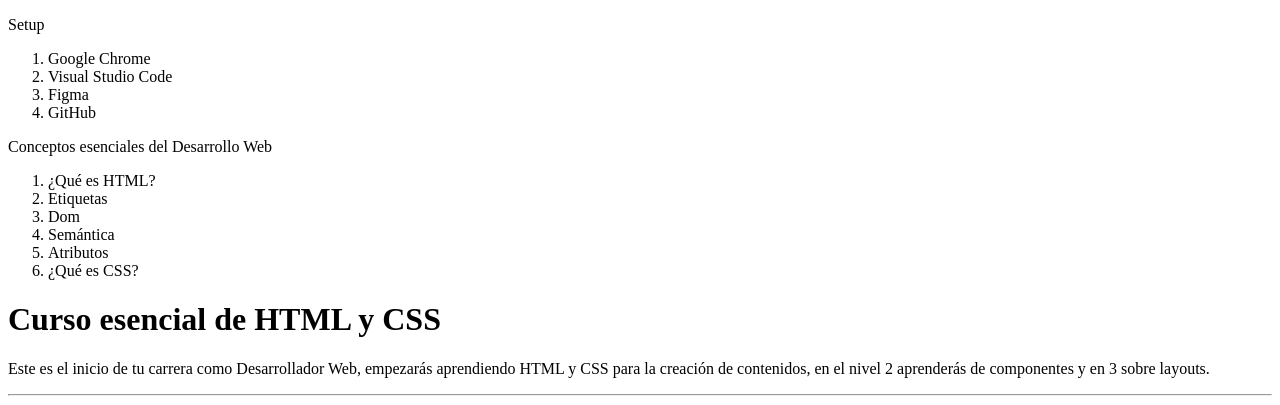
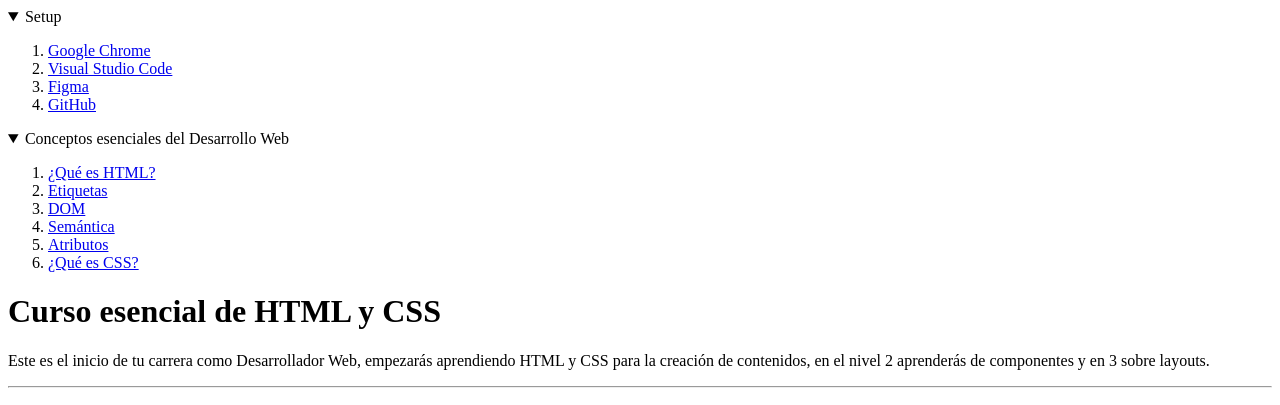
Before and after one commit to ElaiaWood/EliasProyect-Curso_HTML_CSS, a plain HTML site: page index.html in a window 1280 px wide. Shown: the top 405 px of the page. Drawn offline with Linux system fonts and the light colour scheme.

Commit message:
Avances tags
Se aprendió las etiquetas details | summary / code | pre y como escapar el código en freeformatter.com

```diff
--- a/index.html
+++ b/index.html
@@ -10,24 +10,33 @@
 <body>
 
   <header>
-    <p>Setup</p>
     <nav>
-      <ol>
-        <li>Google Chrome</li>
-        <li>Visual Studio Code</li>
-        <li>Figma</li>
-        <li>GitHub</li>
-      </ol>
+      <details open>
+        <summary>
+          <span>Setup</span>
+        </summary>
+        <ol>
+          <li><a href="#google-chrome">Google Chrome</a></li>
+          <li><a href="#vsc">Visual Studio Code</a></li>
+          <li><a href="#figma">Figma</a></li>
+          <li><a href="#github">GitHub</a></li>
+        </ol>
+      </details>
 
-      <p>Conceptos esenciales del Desarrollo Web</p>
-      <ol>
-        <li>¿Qué es HTML?</li>
-        <li>Etiquetas</li>
-        <li>Dom</li>
-        <li>Semántica</li>
-        <li>Atributos</li>
-        <li>¿Qué es CSS?</li>
-      </ol>
+      <details open>
+        <summary>
+          <span>Conceptos esenciales del Desarrollo Web</span>
+        </summary>
+        <ol>
+          <li><a href="#que-es-html">¿Qué es HTML?</a></li>
+          <li><a href="#etiquetas">Etiquetas</a></li>
+          <li><a href="#dom">DOM</a></li>
+          <li><a href="#semantica">Semántica</a></li>
+          <li><a href="#atributos">Atributos</a></li>
+          <li><a href="#que-es-css">¿Qué es CSS?</a></li>
+        </ol>
+      </details>
+
     </nav>
   </header>
   <h1> Curso esencial de HTML y CSS </h1>
@@ -39,8 +48,8 @@
 
   <h2>Setup</h2>
 
-  <img src="img/google-chrome.png" alt="ícono de Google Chrome" title="Ícono de Google Chrome">
-  <h3>Googe Chrome</h3>
+  <img src="./img/google-chrome.png" alt="ícono de Google Chrome" title="Ícono de Google Chrome">
+  <h3 id="google-chrome">Googe Chrome</h3>
   <p>
     Chrome va a ser el navegador que utilizaremos en el curso por su extenso soporte de nuevos estándares y herramientas
     de
@@ -49,8 +58,8 @@
 
   <hr>
 
-  <img src="img/visual-studio-code.png" alt="Ícono de Visual Studio Code" title="Ícono de Visual Studio Code">
-  <h3>Visual Studio Code</h3>
+  <img src="./img/visual-studio-code.png" alt="Ícono de Visual Studio Code" title="Ícono de Visual Studio Code">
+  <h3 id="vsc">Visual Studio Code</h3>
   <p>Visual Studio Code es el editor de texto más popular y potente del mercado actualmente, su fácil uso y la capacidad
     de
     extenderlo por medio de plugins lo hace el complemento perfecto para cualquier programador sin importar el lenguaje
@@ -59,15 +68,15 @@
 
   <hr>
 
-  <img src="img/figma.png" alt="Ícono Figma" title="Ícono de Figma">
-  <h3>Figma</h3>
+  <img src="./img/figma.png" alt="Ícono Figma" title="Ícono de Figma">
+  <h3 id="figma">Figma</h3>
   <p>Figma es una la herramienta más popular en la actualidad para entregar diseños a los desarrolladores para su
     implementación por su fácil uso porque puede ser usado directamente desde el navegador.</p>
 
   <hr>
 
-  <img src="img/github.png" alt="Ícono GitHub" title="Ícono de GitHub">
-  <h3>GitHub</h3>
+  <img src="./img/github.png" alt="Ícono GitHub" title="Ícono de GitHub">
+  <h3 id="github">GitHub</h3>
   <p>Así como en Facebook te encuentran tus amigos, en Github te encuentran otras programadoras y programadores de todo
     el
     mundo, en vez de subir fotos de tus viajes aquí subes tu código y puedes elegir hacerlo “open source” o guardarlo de
@@ -77,12 +86,26 @@
 
   <h2>Conceptos esenciales del Desarrollo Web</h2>
 
-  <h3>Qué es HTML</h3>
+  <h3 id="que-es-html">Qué es HTML</h3>
   <p>Hyper Text Markup Language o Lenguaje de marcas Hipertexto. Es el componente más básico de la web. Define el
     significado
     y la estructura del contenido.</p>
 
-  <h3>Etiquetas</h3>
+    <pre>
+&lt;!DOCTYPE html&gt;
+&lt;html lang=&quot;en&quot;&gt;
+&lt;head&gt;
+&lt;meta charset=&quot;UTF-8&quot;&gt;
+&lt;meta name=&quot;viewport&quot; content=&quot;width=device-width, initial-scale=1.0&quot;&gt;
+&lt;title&gt;Document&lt;/title&gt;
+&lt;/head&gt;
+&lt;body&gt;
+
+&lt;/body&gt;
+&lt;/html&gt;
+    </pre>
+
+  <h3 id="etiquetas">Etiquetas</h3>
   <p>Las etiquetas HTML van a ayudarnos a brindar una estructura y semántica al contenido de nuestro website y cada una
     tiene
     características y usos diferentes aunque visualmente den un resultado similar.</p>
@@ -93,29 +116,29 @@
     pequeña idea de su uso pero en este curso vamos a usar las más importantes y que serán parte de tu día a día como
     Software Developer.</p>
 
-  <h3>DOM</h3>
+  <h3 id="dom">DOM</h3>
   <p>El Document Object Model es una estructura de árbol que representará todos nuestros proyectos web como si un árbol
     genealógico fuera: padres, hijos, hermanos con niveles infinitos. cuando entendemos esta anidación podemos
     identificar
     dependencias, herencias en css y que tan complejo es nuestro proyecto.</p>
-  <img src="img/domx1.png" alt="Estructura del Dom" title="Estructura del Dom">
+  <img src="./img/domx1.png" alt="Estructura del Dom" title="Estructura del Dom">
 
-  <h3>Semántica</h3>
+  <h3 id="semantica">Semántica</h3>
   <p>La semántica le brinda sentido a cada elemento existen en un sitio web, algunos elementos será meramente decorativos y
   no deben significar nada pero otros serán títulos y deberán estar en diferente jerarquías o alguna secciones serán más
   relevantes que otras, esto ayudará a los motores de búsqueda como Google o Duck Duck Go a diferenciar tu contenido,
   categorizar y será la herramientas más valiosa para estar en los primeros resultados de búsqueda SEO. También ayudará a
   la accesibilidad de tu sitio web, para que personas con habilidades diferentes puedan entender cada contenido.</p>
 
-  <h3>Atributos</h3>
+  <h3 id="atributos">Atributos</h3>
   <p>Los atributos le dan características extra a las etiquetas para complementar información y son pre programadas por el
   navegador, algunos atributos funcionan en todas las etiquetas de la misma forma como ‘class’ pero otros atributos
   funcionan en solo alguna etiquetas como src</p>
 
-  <h3>CSS</h3>
+  <h3 id="que-es-css">CSS</h3>
   <p>Hojas de Estilo en Cascada (del inglés Cascading Style Sheets) o CSS es el lenguaje de estilos utilizado para describir
   la presentación de documentos HTML</p>
-  <img src="img/cssicono.png" alt="Ícono de CSS" title="Ícono de CSS">
+  <img src="./img/cssicono.png" alt="Ícono de CSS" title="Ícono de CSS">
 
   <h2>Modelo de caja</h2>
 
@@ -148,6 +171,10 @@
     <li>padding-block | padding-inline | padding-block-start | padding-block-end | padding-inline-start | padding-inline-end</li>
   </ul>
 
+  <p>
+    Si tienes alguna pregunta escríbeme a
+    <a href="mailto:eliasxool@hotmail.com">eliasxool@hotmail.com</a>
+  </p>
 </body>
 
 </html>
```
